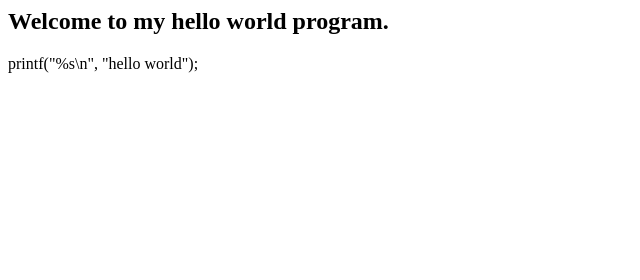
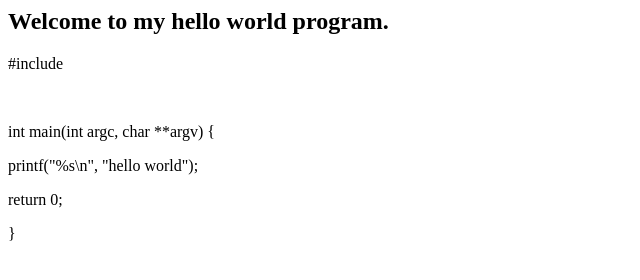
Before and after one commit to kevinyin1/kevinyin1.github.io, a plain HTML site: page index.html in a window 1280 px wide. Shown: the whole page, without its empty margins (0-640 px from the left). Drawn offline with Linux system fonts and the light colour scheme.

Commit message:
update index.html

```diff
--- a/index.html
+++ b/index.html
@@ -4,6 +4,11 @@
 <body>
 	<h2>Welcome to my hello world program.</h2>
 	<div id="program">
-		<p>printf("%s\n", "hello world");</p>
+		<p>#include <stdio.h></p>
+		<br>
+		<p>int main(int argc, char **argv) {</p>
+		<p>	printf("%s\n", "hello world");</p>
+		<p> return 0;</p>
+		<p>}</p>
 	</div>
 </body>
```
